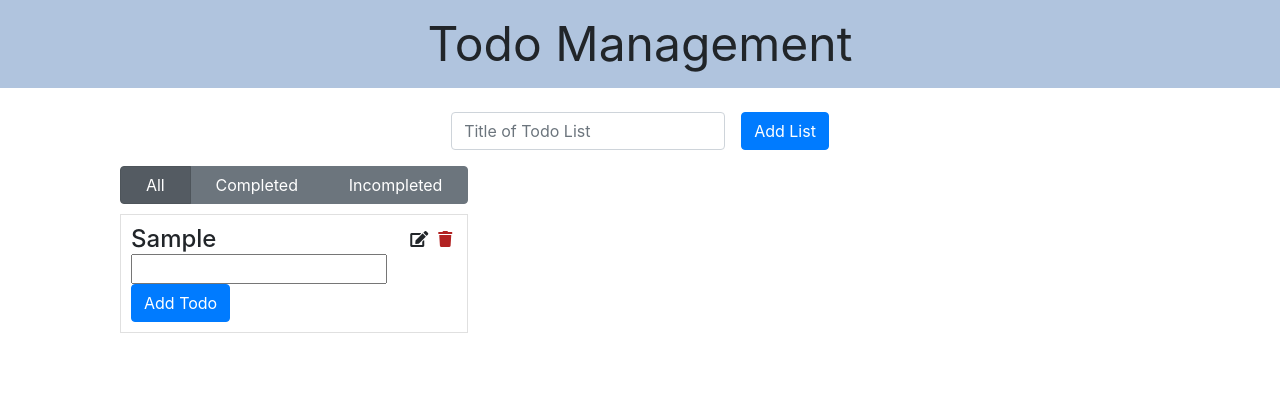
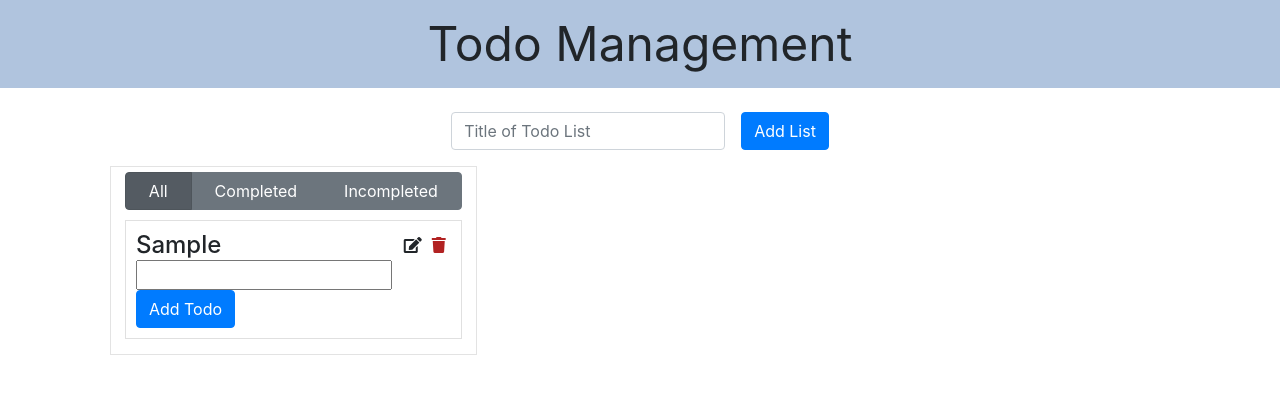
Before and after one commit to kevinlee6/Small-Projects, a React (Create React App) app in the folder vanilla-react-todo/: page / in a window 1280 px wide. Both pictures are taken after typing "Sample" into the empty fields and a click on the button "Add List". Shown: the top 394 px of the page. Built offline with nearby package versions, Linux system fonts and the light colour scheme.

Commit message:
Add border and padding to todolist-container for better spacing.

```diff
--- a/vanilla-react-todo/src/components/TodoList.css
+++ b/vanilla-react-todo/src/components/TodoList.css
@@ -1,9 +1,9 @@
 .TodoList-container {
-  padding: 0;
+  padding: 5px;
   display: flex;
   flex-direction: column;
   align-items: center;
-  flex-wrap: wrap;
+  border: 1px solid rgba(200, 200, 200, 0.5);
 }
 
 .TodoList {
```
